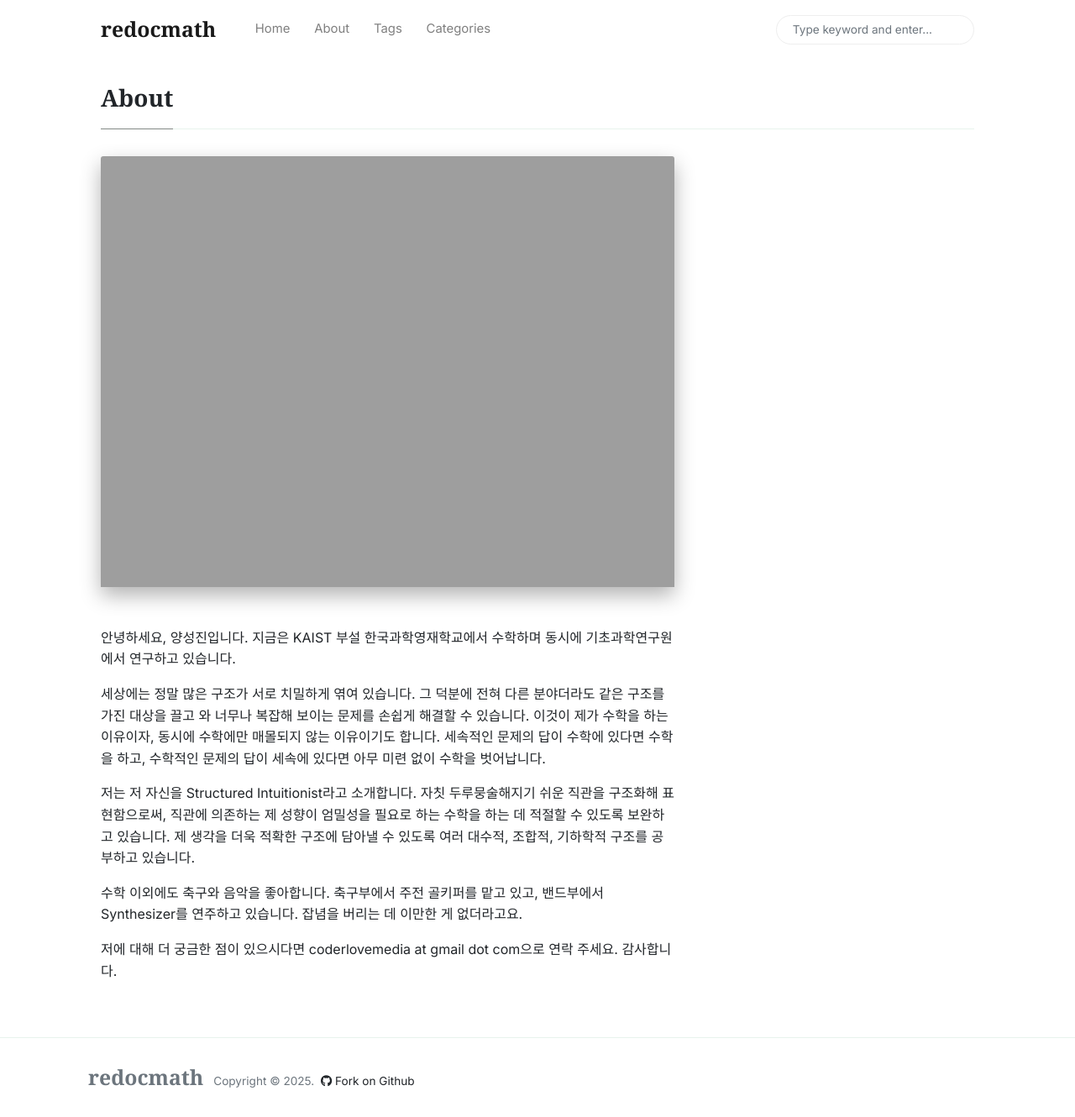
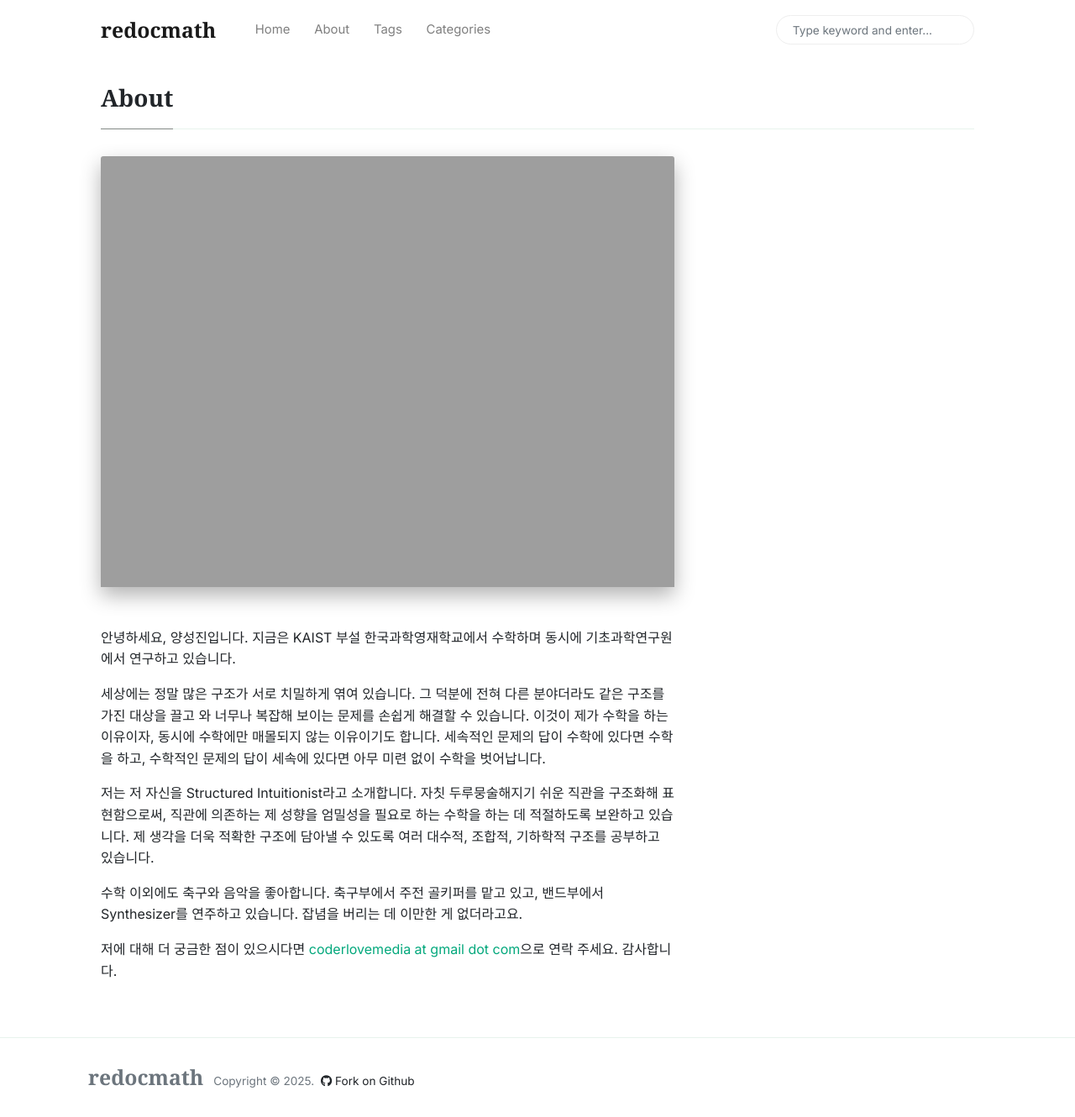
Before and after one commit to redocmath/redocmath.github.io, a Jekyll site: the page built from _pages/about.md, in a window 1280 px wide and 1330 px high. Shown: the whole window at 84% size. Built offline with Jekyll 4.4.1, drawn with Linux system fonts in a browser that asks for light colours; nearby versions of some CDN libraries; some web fonts are replaced.

Commit message:
fix: Fix some minor issues

```diff
--- a/_pages/about.md
+++ b/_pages/about.md
@@ -9,8 +9,8 @@ image: "assets/images/about/IMG_0072.jpg"
 
 세상에는 정말 많은 구조가 서로 치밀하게 엮여 있습니다. 그 덕분에 전혀 다른 분야더라도 같은 구조를 가진 대상을 끌고 와 너무나 복잡해 보이는 문제를 손쉽게 해결할 수 있습니다. 이것이 제가 수학을 하는 이유이자, 동시에 수학에만 매몰되지 않는 이유이기도 합니다. 세속적인 문제의 답이 수학에 있다면 수학을 하고, 수학적인 문제의 답이 세속에 있다면 아무 미련 없이 수학을 벗어납니다.
 
-저는 저 자신을 Structured Intuitionist라고 소개합니다. 자칫 두루뭉술해지기 쉬운 직관을 구조화해 표현함으로써, 직관에 의존하는 제 성향이 엄밀성을 필요로 하는 수학을 하는 데 적절할 수 있도록 보완하고 있습니다. 제 생각을 더욱 적확한 구조에 담아낼 수 있도록 여러 대수적, 조합적, 기하학적 구조를 공부하고 있습니다.
+저는 저 자신을 Structured Intuitionist라고 소개합니다. 자칫 두루뭉술해지기 쉬운 직관을 구조화해 표현함으로써, 직관에 의존하는 제 성향을 엄밀성을 필요로 하는 수학을 하는 데 적절하도록 보완하고 있습니다. 제 생각을 더욱 적확한 구조에 담아낼 수 있도록 여러 대수적, 조합적, 기하학적 구조를 공부하고 있습니다.
 
 수학 이외에도 축구와 음악을 좋아합니다. 축구부에서 주전 골키퍼를 맡고 있고, 밴드부에서 Synthesizer를 연주하고 있습니다. 잡념을 버리는 데 이만한 게 없더라고요.
 
-저에 대해 더 궁금한 점이 있으시다면 coderlovemedia at gmail dot com으로 연락 주세요. 감사합니다.
+저에 대해 더 궁금한 점이 있으시다면 [coderlovemedia at gmail dot com](mailto:coderlovemedia at gmail dot com)으로 연락 주세요. 감사합니다.
```
Also changed, not shown: 9 other files.
